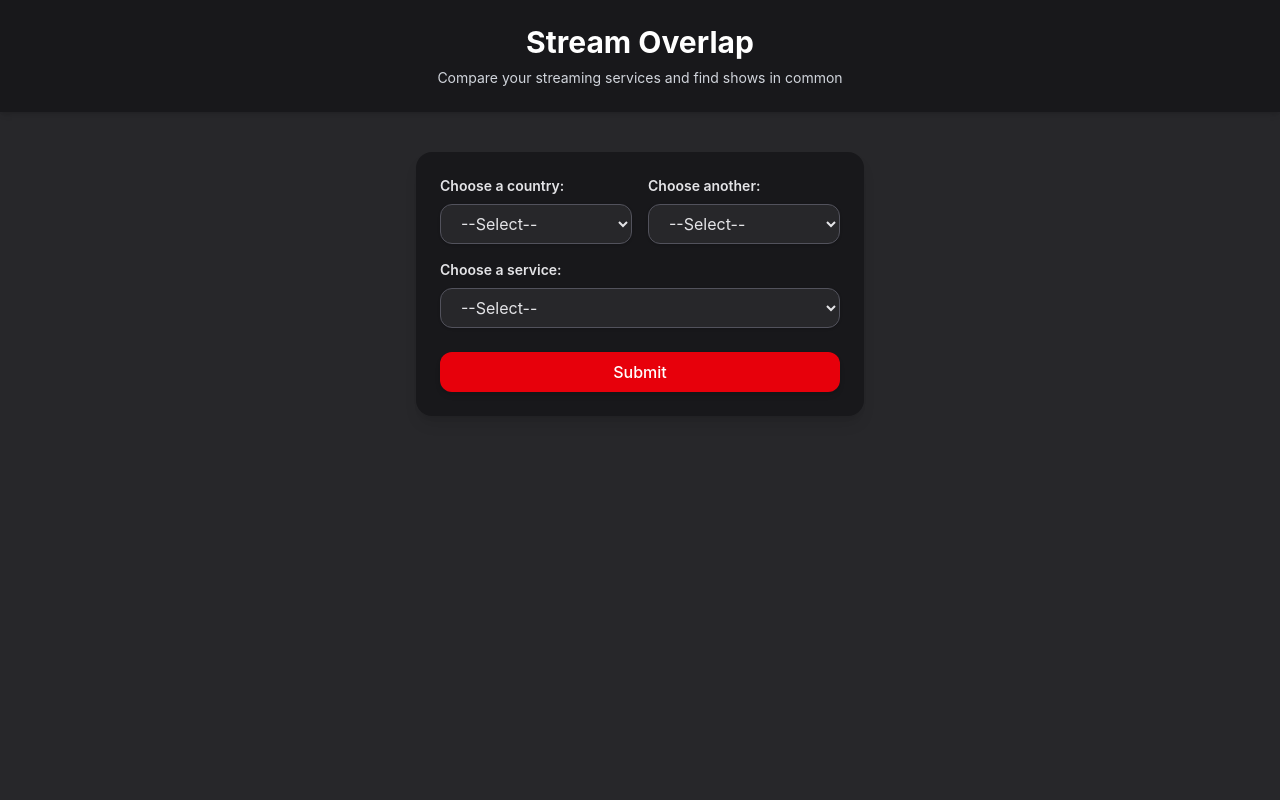
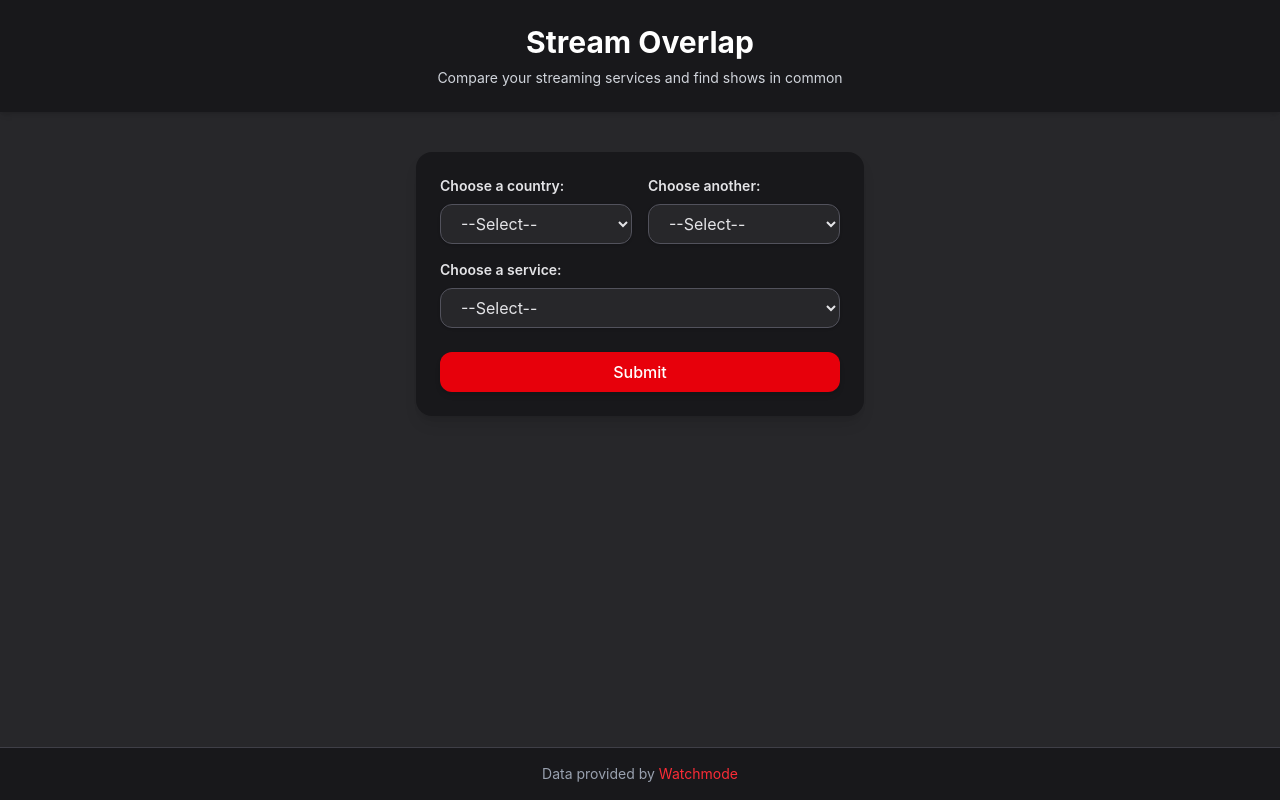
Before and after one commit to FranBowden/SharedShows, a React (Vite) app in the folder frontend/: page / in a window 1280 px wide. Built offline with nearby package versions, Linux system fonts and the light colour scheme.

Commit message:
Added Attribution Footer

```diff
--- /dev/null
+++ b/frontend/src/components/Footer.tsx
@@ -0,0 +1,19 @@
+import React from "react";
+
+export default function Footer() {
+  return (
+    <footer className="bg-zinc-900 text-gray-400 text-center py-4 mt-10 text-sm border-t border-zinc-700">
+      <p>
+        Data provided by{" "}
+        <a
+          href="https://www.watchmode.com/"
+          target="_blank"
+          rel="noopener noreferrer"
+          className="text-red-500 hover:underline"
+        >
+          Watchmode
+        </a>
+      </p>
+    </footer>
+  );
+}
--- a/frontend/src/components/app.tsx
+++ b/frontend/src/components/app.tsx
@@ -2,14 +2,15 @@ import React from "react";
 import DropdownList from "./DropDownCountryList";
 import DropDownServiceList from "./DropDownServicelist";
 import Header from "./Header";
+import Footer from "./Footer";
 
 export default function App() {
   return (
-    <div className="bg-zinc-800 min-h-screen">
+    <div className="flex flex-col min-h-screen bg-zinc-800">
       <Header />
 
-      <div className="flex justify-center m-10">
-        <form className="bg-zinc-900 shadow-lg rounded-2xl p-6 w-[28rem] max-h-fit">
+      <main className="flex-grow flex justify-center items-start py-10">
+        <form className="bg-zinc-900 shadow-lg rounded-2xl p-6 max-w-md w-full">
           <div className="grid grid-cols-2 gap-4">
             <DropdownList label="Choose a country:" id="country1" />
             <DropdownList label="Choose another:" id="country2" />
@@ -26,7 +27,9 @@ export default function App() {
             Submit
           </button>
         </form>
-      </div>
+      </main>
+
+      <Footer />
     </div>
   );
 }
```
